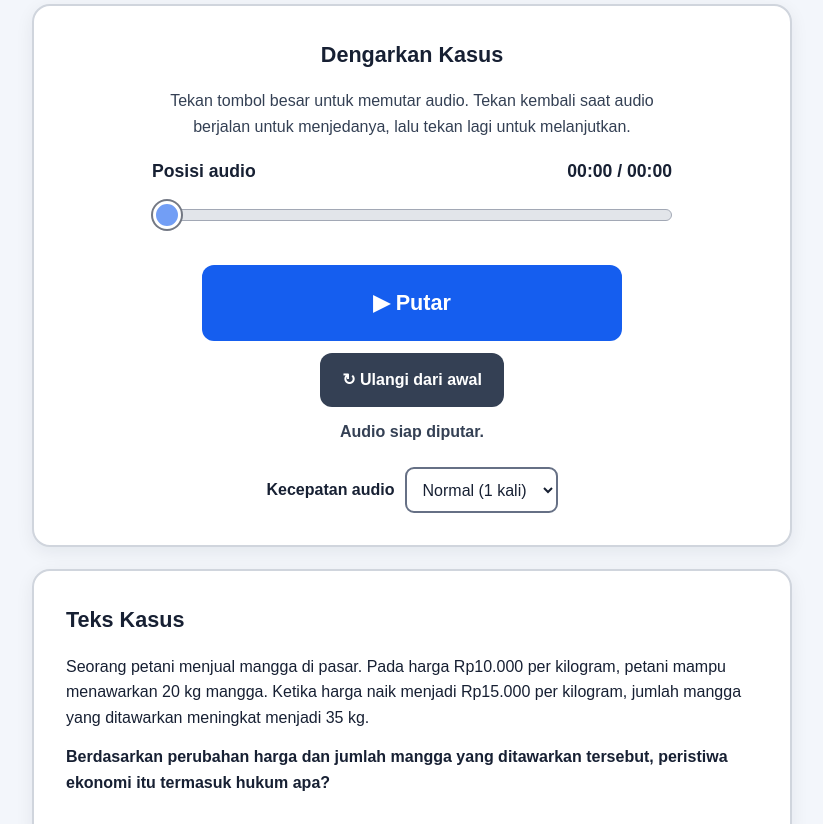
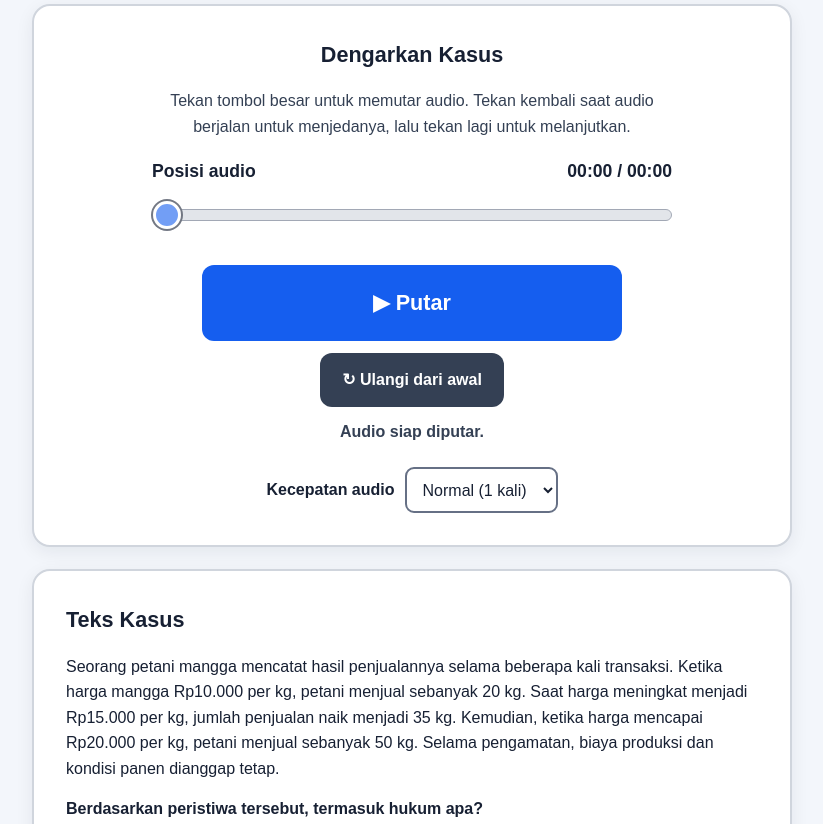
Before and after one commit to Chillaaaa/Mangga, a plain HTML site: page index.html in a window 1280 px wide. Shown: the part 128-952 px from the top of the page, without its empty margins (228-1051 px from the left). Drawn offline with Linux system fonts and the light colour scheme.

Commit message:
Update index.html

```diff
--- a/index.html
+++ b/index.html
@@ -234,8 +234,8 @@
 
     <section class="card transcript" aria-labelledby="case-heading">
       <h2 id="case-heading">Teks Kasus</h2>
-      <p>Seorang petani menjual mangga di pasar. Pada harga Rp10.000 per kilogram, petani mampu menawarkan 20 kg mangga. Ketika harga naik menjadi Rp15.000 per kilogram, jumlah mangga yang ditawarkan meningkat menjadi 35 kg.</p>
-      <p><strong>Berdasarkan perubahan harga dan jumlah mangga yang ditawarkan tersebut, peristiwa ekonomi itu termasuk hukum apa?</strong></p>
+      <p>Seorang petani mangga mencatat hasil penjualannya selama beberapa kali transaksi. Ketika harga mangga Rp10.000 per kg, petani menjual sebanyak 20 kg. Saat harga meningkat menjadi Rp15.000 per kg, jumlah penjualan naik menjadi 35 kg. Kemudian, ketika harga mencapai Rp20.000 per kg, petani menjual sebanyak 50 kg. Selama pengamatan, biaya produksi dan kondisi panen dianggap tetap.</p>
+      <p><strong>Berdasarkan peristiwa tersebut, termasuk hukum apa?</strong></p>
     </section>
 
     <aside class="instruction">
```
